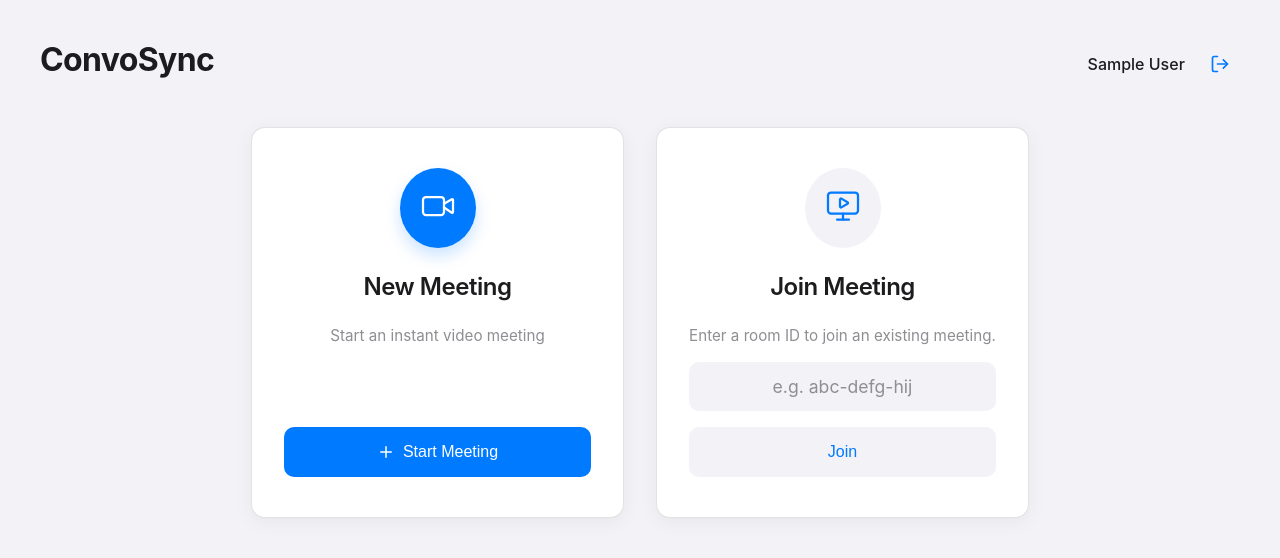
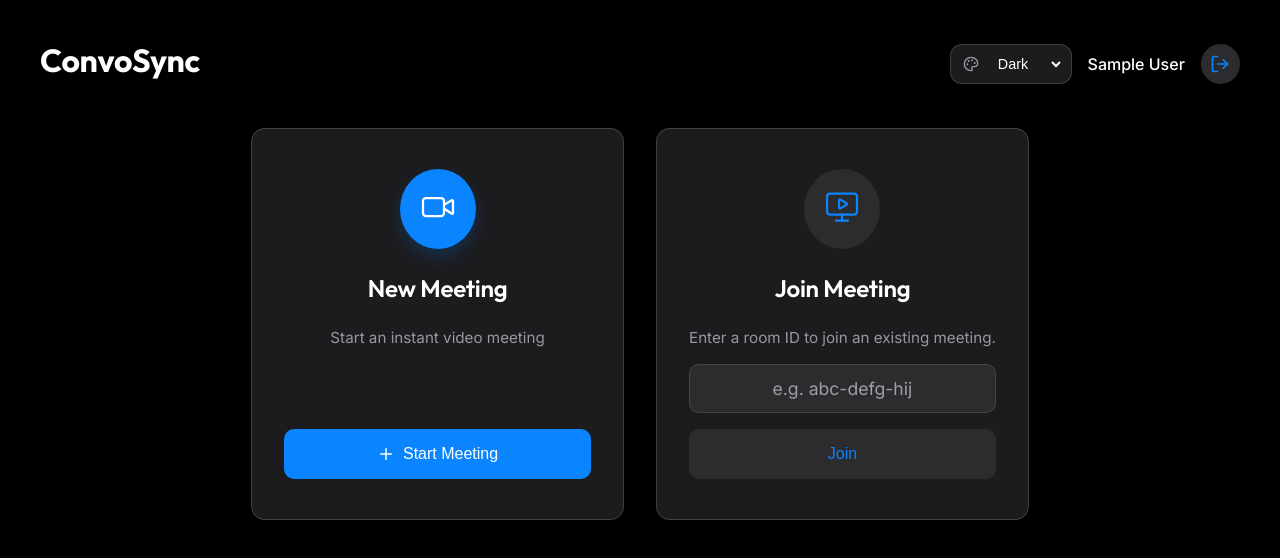
Before and after one commit to Apoorv-Gaurav/CodeAlpha_ConvoSync, a React (Vite) app: page /dashboard in a window 1280 px wide. Shown: the top 558 px of the page. Built offline with nearby package versions, Linux system fonts and the light colour scheme; sample sign-in values are in the browser's storage.

Commit message:
feat: add dashboard, room interface, and theme management with custom CSS styles

```diff
--- a/index.html
+++ b/index.html
@@ -4,7 +4,10 @@
     <meta charset="UTF-8" />
     <link rel="icon" type="image/svg+xml" href="/favicon.svg" />
     <meta name="viewport" content="width=device-width, initial-scale=1.0" />
-    <title>codealpha-convosync</title>
+    <title>ConvoSync</title>
+    <link rel="preconnect" href="https://fonts.googleapis.com">
+    <link rel="preconnect" href="https://fonts.gstatic.com" crossorigin>
+    <link href="https://fonts.googleapis.com/css2?family=Inter:wght@400;500;600&family=Outfit:wght@500;600;700&display=swap" rel="stylesheet">
   </head>
   <body>
     <div id="root"></div>
--- a/src/App.tsx
+++ b/src/App.tsx
@@ -3,10 +3,12 @@ import ErrorBoundary from './components/ErrorBoundary';
 import Home from './pages/Home';
 import Dashboard from './pages/Dashboard';
 import Room from './pages/Room';
+import { ThemeProvider } from './ThemeContext';
 
 function App() {
   return (
-    <Router>
+    <ThemeProvider>
+      <Router>
       <div className="app-container">
         <ErrorBoundary>
           <Routes>
@@ -17,6 +19,7 @@ function App() {
         </ErrorBoundary>
       </div>
     </Router>
+    </ThemeProvider>
   );
 }
 
--- /dev/null
+++ b/src/ThemeContext.tsx
@@ -0,0 +1,36 @@
+import React, { createContext, useContext, useEffect, useState } from 'react';
+
+export type Theme = 'dark' | 'light' | 'glassy';
+
+interface ThemeContextType {
+  theme: Theme;
+  setTheme: (theme: Theme) => void;
+}
+
+const ThemeContext = createContext<ThemeContextType | undefined>(undefined);
+
+export const ThemeProvider: React.FC<{ children: React.ReactNode }> = ({ children }) => {
+  const [theme, setTheme] = useState<Theme>(() => {
+    const saved = localStorage.getItem('app-theme') as Theme;
+    return saved || 'dark'; // Default to dark
+  });
+
+  useEffect(() => {
+    localStorage.setItem('app-theme', theme);
+    document.documentElement.setAttribute('data-theme', theme);
+  }, [theme]);
+
+  return (
+    <ThemeContext.Provider value={{ theme, setTheme }}>
+      {children}
+    </ThemeContext.Provider>
+  );
+};
+
+export const useTheme = () => {
+  const context = useContext(ThemeContext);
+  if (context === undefined) {
+    throw new Error('useTheme must be used within a ThemeProvider');
+  }
+  return context;
+};
--- a/src/index.css
+++ b/src/index.css
@@ -1,38 +1,72 @@
-:root {
-  --font-family: -apple-system, BlinkMacSystemFont, "Segoe UI", Roboto, Helvetica, Arial, sans-serif, "Apple Color Emoji", "Segoe UI Emoji", "Segoe UI Symbol";
+:root, [data-theme="light"] {
+  color-scheme: light;
+  --font-family-body: 'Inter', -apple-system, BlinkMacSystemFont, "Segoe UI", Roboto, Helvetica, Arial, sans-serif;
+  --font-family-heading: 'Outfit', 'Inter', -apple-system, sans-serif;
+  --card-radius: 14px;
+  --button-radius: 10px;
 
-  /* Apple Light Theme Colors */
-  --bg-color: #F2F2F7; /* iOS System Grouped Background */
+  --bg-color: #F2F2F7;
+  --bg-image: none;
   --panel-bg: #FFFFFF;
   --panel-bg-secondary: #F2F2F7;
   --text-primary: #1C1C1E;
   --text-secondary: #8E8E93;
   --border-color: rgba(60, 60, 67, 0.15);
 
-  /* Primary accents (Apple Blue) */
   --primary: #007AFF;
   --primary-hover: #0051D5;
-  --destructive: #FF3B30; /* Apple Red */
-  --success: #34C759; /* Apple Green */
+  --destructive: #FF3B30;
+  --success: #34C759;
 
-  --card-radius: 14px;
-  --button-radius: 10px;
   --panel-shadow: 0 4px 20px rgba(0, 0, 0, 0.05), 0 1px 3px rgba(0,0,0,0.02);
+  --panel-backdrop: none;
 }
 
-@media (prefers-color-scheme: dark) {
-  :root {
+[data-theme="dark"] {
+  color-scheme: dark;
   --bg-color: #000000;
+  --bg-image: none;
   --panel-bg: #1C1C1E;
   --panel-bg-secondary: #2C2C2E;
   --text-primary: #FFFFFF;
-    --text-secondary: #EBEBF599; /* 60% opacity white */
+  --text-secondary: rgba(235, 235, 245, 0.6);
   --border-color: rgba(84, 84, 88, 0.65);
 
-    --primary: #0A84FF; /* Dark mode Apple Blue */
+  --primary: #0A84FF;
   --primary-hover: #0066CC;
+  --destructive: #FF453A;
+  --success: #32D74B;
+
   --panel-shadow: 0 4px 24px rgba(0, 0, 0, 0.4);
+  --panel-backdrop: none;
 }
+
+[data-theme="glassy"] {
+  color-scheme: light;
+  --bg-color: #F8FAFC;
+  --bg-image:
+    radial-gradient(circle at 15% 50%, rgba(99, 102, 241, 0.25) 0%, transparent 50%),
+    radial-gradient(circle at 85% 30%, rgba(236, 72, 153, 0.25) 0%, transparent 50%),
+    radial-gradient(circle at 50% 80%, rgba(56, 189, 248, 0.25) 0%, transparent 50%);
+  --panel-bg: rgba(255, 255, 255, 0.55);
+  --panel-bg-secondary: rgba(255, 255, 255, 0.35);
+  --text-primary: #0F172A;
+  --text-secondary: #475569;
+  --border-color: rgba(255, 255, 255, 0.6);
+
+  --primary: #4F46E5; /* Professional Indigo */
+  --primary-hover: #4338CA;
+  --destructive: #EF4444;
+  --success: #10B981;
+
+  --panel-shadow: 0 12px 40px 0 rgba(31, 38, 135, 0.08);
+  --panel-backdrop: blur(28px);
+}
+
+@keyframes glassy-bg-pan {
+  0% { background-position: 0% 50%; }
+  50% { background-position: 100% 50%; }
+  100% { background-position: 0% 50%; }
 }
 
 * {
@@ -42,8 +76,11 @@
 }
 
 body {
-  font-family: var(--font-family);
-  background: var(--bg-color);
+  font-family: var(--font-family-body);
+  background-color: var(--bg-color);
+  background-image: var(--bg-image);
+  background-size: 200% 200%;
+  animation: glassy-bg-pan 15s ease infinite;
   color: var(--text-primary);
   min-height: 100vh;
   overflow-x: hidden;
@@ -58,13 +95,16 @@ body {
   border: 1px solid var(--border-color);
   box-shadow: var(--panel-shadow);
   border-radius: var(--card-radius);
-  transition: transform 0.2s ease, box-shadow 0.2s ease, background-color 0.3s ease;
+  backdrop-filter: var(--panel-backdrop);
+  -webkit-backdrop-filter: var(--panel-backdrop);
+  transition: transform 0.2s ease, box-shadow 0.2s ease, background-color 0.3s ease, border-color 0.3s ease;
 }
 
 /* Typography */
 h1, h2, h3, h4, h5, h6 {
+  font-family: var(--font-family-heading);
   font-weight: 600;
-  letter-spacing: -0.02em; /* Apple-style tight tracking for headings */
+  letter-spacing: -0.01em; /* Optimized for Outfit */
   margin-bottom: 0.5rem;
 }
 
@@ -79,6 +119,11 @@ p {
 }
 
 /* Inputs & Buttons */
+select option {
+  background-color: var(--bg-color);
+  color: var(--text-primary);
+}
+
 button {
   background: var(--primary);
   color: #fff;
@@ -131,7 +176,7 @@ input, textarea {
   width: 100%;
   padding: 0.8rem 1rem;
   background: var(--panel-bg-secondary);
-  border: 1px solid transparent;
+  border: 1px solid var(--border-color);
   border-radius: var(--button-radius);
   color: var(--text-primary);
   font-size: 1rem;
--- a/src/pages/Dashboard.tsx
+++ b/src/pages/Dashboard.tsx
@@ -1,8 +1,10 @@
 import { useState, useEffect } from 'react';
 import { useNavigate } from 'react-router-dom';
-import { Video, LogOut, Plus, MonitorPlay } from 'lucide-react';
+import { Video, LogOut, Plus, MonitorPlay, Palette } from 'lucide-react';
+import { useTheme, type Theme } from '../ThemeContext';
 
 export default function Dashboard() {
+  const { theme, setTheme } = useTheme();
   const navigate = useNavigate();
   const [roomId, setRoomId] = useState('');
   const [userName, setUserName] = useState('User');
@@ -46,6 +48,20 @@ export default function Dashboard() {
       <header style={{ display: 'flex', justifyContent: 'space-between', alignItems: 'center', marginBottom: '2.5rem' }}>
         <h2 style={{ fontSize: '2rem', fontWeight: 700 }}>ConvoSync</h2>
         <div style={{ display: 'flex', alignItems: 'center', gap: '1rem' }}>
+
+          <div className="apple-panel" style={{ display: 'flex', alignItems: 'center', gap: '0.5rem', padding: '0.4rem', borderRadius: '12px' }}>
+            <Palette size={16} color="var(--text-secondary)" style={{ marginLeft: '0.4rem' }} />
+            <select
+              value={theme}
+              onChange={(e) => setTheme(e.target.value as Theme)}
+              style={{ background: 'transparent', border: 'none', color: 'var(--text-primary)', outline: 'none', cursor: 'pointer', fontSize: '0.9rem', padding: '0.2rem 0.4rem' }}
+            >
+              <option value="dark">Dark</option>
+              <option value="light">Light</option>
+              <option value="glassy">Glassy</option>
+            </select>
+          </div>
+
           <span style={{ fontWeight: 500 }}>{userName}</span>
           <button className="secondary icon-btn" onClick={handleLogout} title="Log out">
             <LogOut size={20} />
--- a/src/pages/Room.tsx
+++ b/src/pages/Room.tsx
@@ -1,8 +1,9 @@
 import { useEffect, useRef, useState, useCallback } from 'react';
 import { useParams, useNavigate } from 'react-router-dom';
-import { Mic, MicOff, Video, VideoOff, MonitorUp, PhoneOff, MessageSquare, Users, PenTool, X, Copy, Check, LayoutGrid, Maximize, Lock } from 'lucide-react';
+import { Mic, MicOff, Video, VideoOff, MonitorUp, PhoneOff, MessageSquare, Users, PenTool, X, Copy, Check, LayoutGrid, Maximize, Lock, Palette } from 'lucide-react';
 import { socket } from '../socket';
 import Whiteboard, { getHashColor } from '../components/Whiteboard';
+import { useTheme, type Theme } from '../ThemeContext';
 
 // ===== Remote video component =====
 function RemoteVideo({ stream, peerName, peerID, isMainView, isVideoOff }: { stream?: MediaStream; peerName: string; peerID: string; isMainView?: boolean; isVideoOff?: boolean }) {
@@ -54,6 +55,7 @@ interface PeerInfo {
 }
 
 export default function Room() {
+  const { theme, setTheme } = useTheme();
   const { id: roomId } = useParams();
   const navigate = useNavigate();
 
@@ -587,6 +589,19 @@ export default function Room() {
           </div>
 
           <div style={{ display: 'flex', alignItems: 'center', gap: '0.75rem' }}>
+            <div className="apple-panel" style={{ display: 'flex', alignItems: 'center', gap: '0.5rem', padding: '0.5rem 0.6rem', borderRadius: '12px', background: 'var(--panel-bg)', boxShadow: '0 2px 10px rgba(0,0,0,0.05)' }}>
+              <Palette size={14} color="var(--text-secondary)" style={{ marginLeft: '0.2rem' }} />
+              <select
+                value={theme}
+                onChange={(e) => setTheme(e.target.value as Theme)}
+                style={{ background: 'transparent', border: 'none', color: 'var(--text-primary)', outline: 'none', cursor: 'pointer', fontSize: '0.85rem', fontWeight: 600, padding: 0 }}
+              >
+                <option value="dark">Dark</option>
+                <option value="light">Light</option>
+                <option value="glassy">Glassy</option>
+              </select>
+            </div>
+
             <div className="apple-panel" style={{ display: 'flex', alignItems: 'center', gap: '0.5rem', padding: '0.5rem 0.8rem', borderRadius: '12px', background: 'var(--panel-bg)', boxShadow: '0 2px 10px rgba(0,0,0,0.05)' }}>
               <Users size={16} color="var(--text-secondary)" />
               <span style={{ fontSize: '0.9rem', fontWeight: 600 }}>{peers.length + 1}</span>
```
Lines whose indentation alone changed are shown as unchanged.
